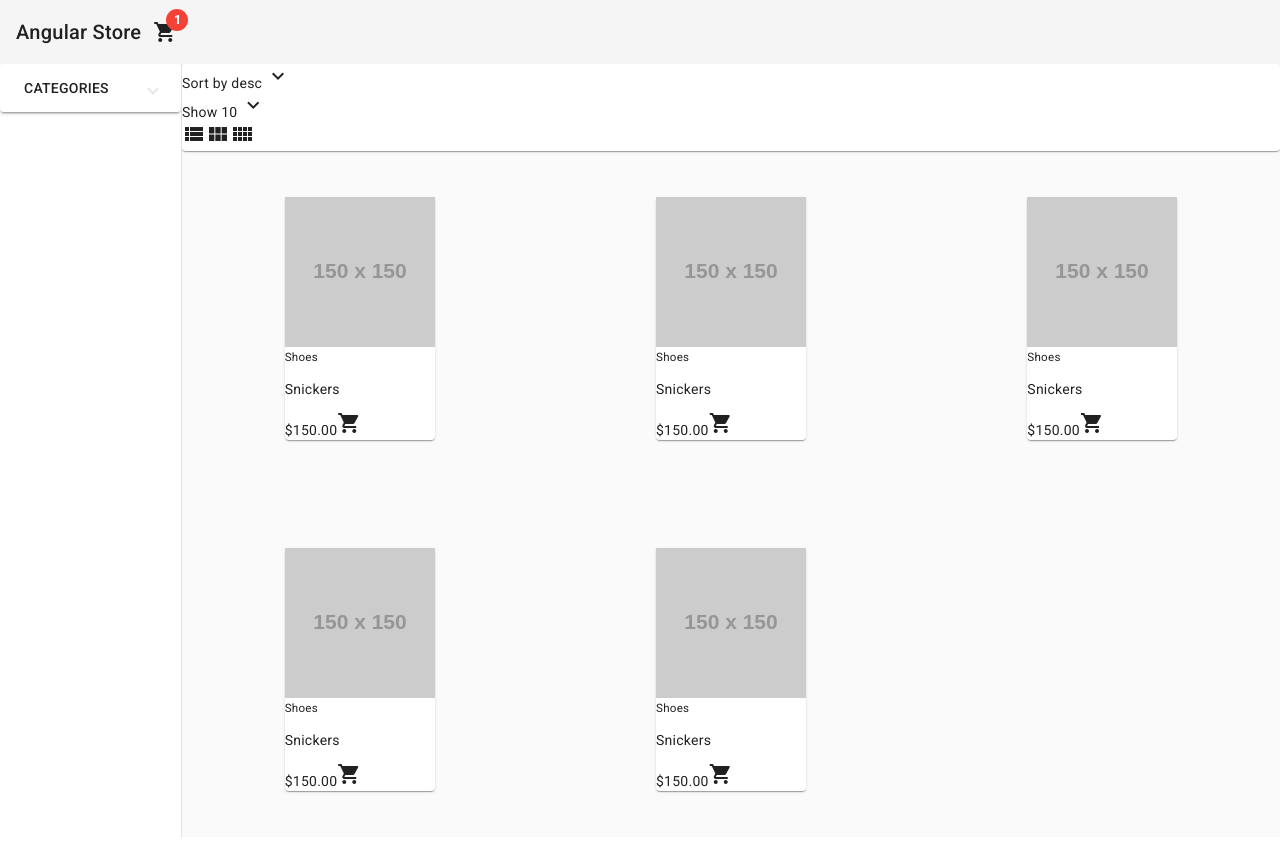
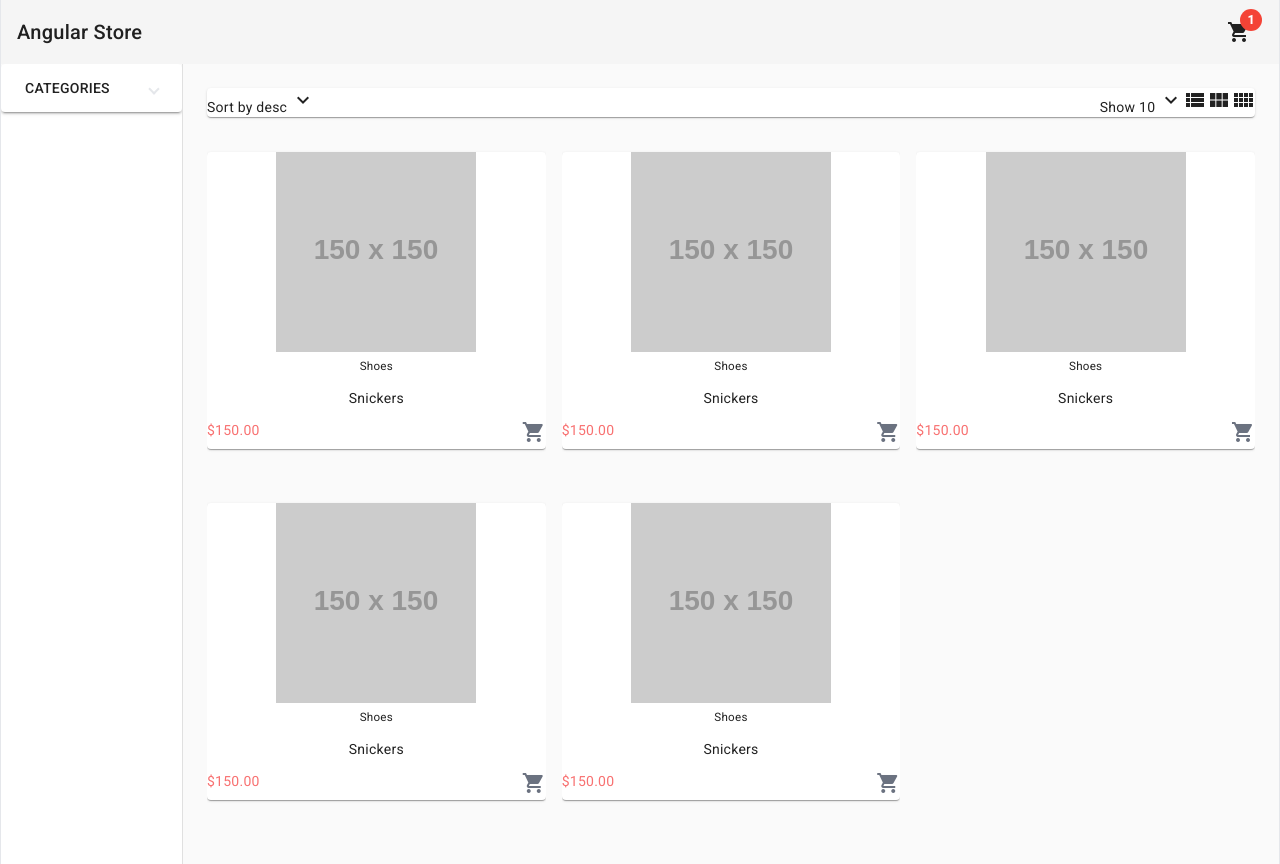
Before and after one commit to jlefilho/angular-store, an Angular app: page /home in a window 1280 px wide. Before the commit the page ends 837 px from the top, so only its background shows below. Built offline with nearby package versions, Linux system fonts and the light colour scheme.

Commit message:
fix: tailwind src

```diff
--- a/tailwind.config.js
+++ b/tailwind.config.js
@@ -1,6 +1,6 @@
 /** @type {import('tailwindcss').Config} */
 module.exports = {
-  content: [".src/**/*.{html,ts}"],
+  content: ["./src/**/*.{html,ts}"],
   theme: {
     extend: {},
   },
```
